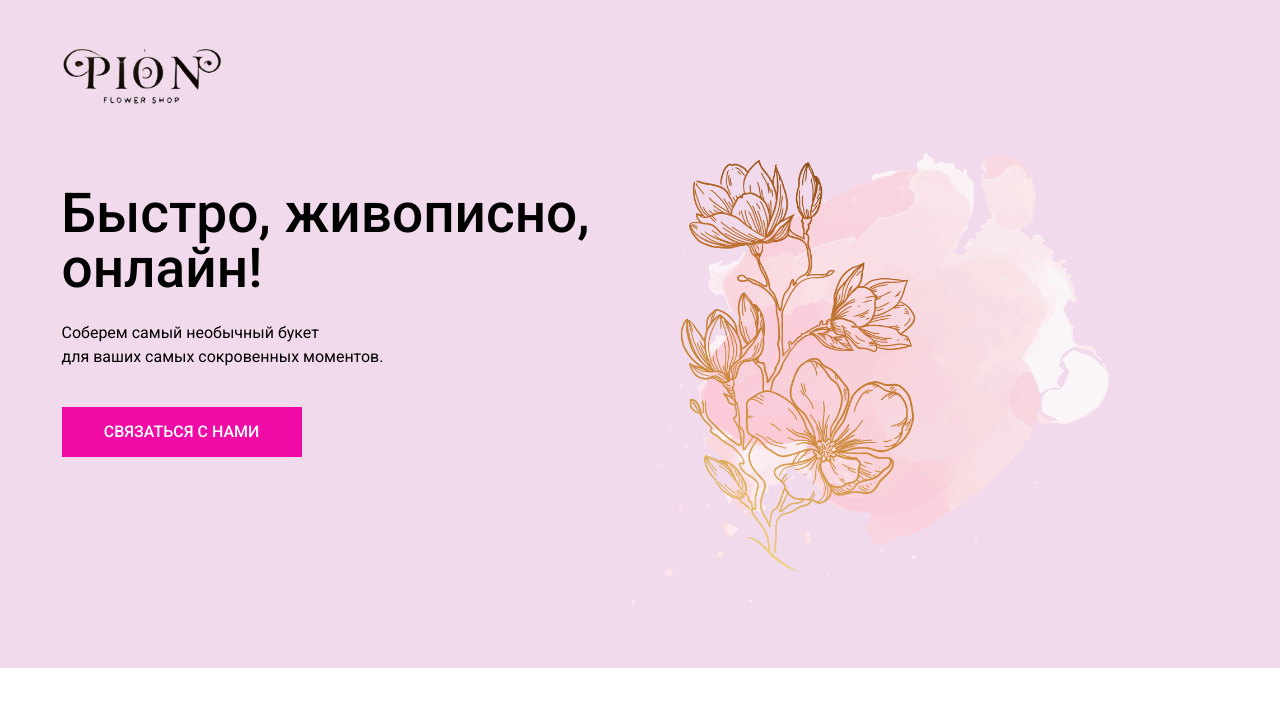
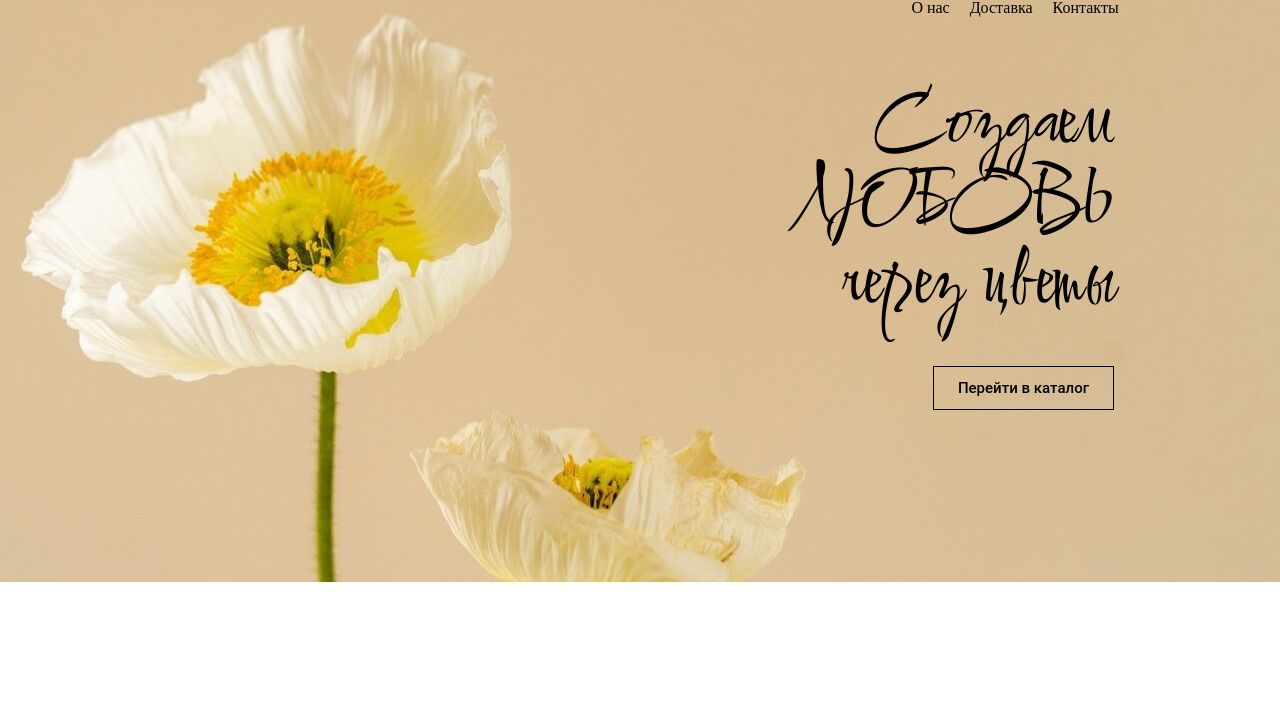
Before and after one commit to Daria4253/flower25, a plain HTML site: page index.html in a window 1280 px wide. Drawn offline with Linux system fonts and the light colour scheme.

Commit message:
Finished head

```diff
--- a/index.html
+++ b/index.html
@@ -1,28 +1,23 @@
-<!DOCTYPE html>
-<html lang="ru">
 <head>
-    <meta charset="UTF-8">
-    <meta name="viewport" content="width=device-width, initial-scale=1.0">
-    <title>Цветочки</title>
+<title>Студия цветов в Новом Уренгое</title>
+     <link rel="stylesheet" href="style.css">
      <link rel="stylesheet" href="reset.css">
-    <link rel="stylesheet" href="style.css">
-    <link href="https://fonts.googleapis.com/css2?family=Roboto:ital,wght@0,100..900;1,100..900&display=swap" rel="stylesheet">
+     <link href="https://fonts.googleapis.com/css2?family=Comforter&display=swap" rel="stylesheet">
  </head>
  <body>
-    <div class="gray-bkg">
-            <header class="centered-block">
-                <img src="пион22-Photoroom.png" width="160px" alt="логотип" class="logo">
-            </header>
-            <div class="intro-block centered-block">
-                <div class="intro-block-text">
-                    <h2 class="intro-block-header">Быстро, живописно, <br>онлайн!</h2>
-                    <p class="intro-block-subheader">Соберем самый необычный букет <br>для ваших самых сокровенных моментов.</p>
-                    <button class="intro-block-button">Связаться с нами</button>
+    <div class="intro-block">
+        <div class="intro-content">
+            <h2>О нас</h2>
+            <h2>Доставка</h2>
+            <h2>Контакты </h2>
         </div>
-                <img src="9567361.png" width="560px" alt="телефоны">
-            </div>
+        <div class="intro-text">
+            <h2 class="main-text">Создаем ЛЮБОВЬ<br>через цветы</h2>
+            <button class="intro-button">
+                Перейти в каталог
+            </button>
         </div>
 
 
+     </div>
  </body>
-</html>
--- a/style.css
+++ b/style.css
@@ -1,46 +1,42 @@
-.gray-bkg{
-    background:#f1daeb;
+.intro-block{
+    background-image: url("flower bck.jpg");
+    background-repeat: no-repeat;
+    width: 100%;
+    height: 600px;
+   }
+.intro-content{
+    margin-left: 750px;
+    display: flex;
+    justify-content:center;
+    gap: 20px;
 }
 
-.logo{
-    width: 160px;
-    margin-top: 49px;
+.intro-text{
+    text-align: right;
+    margin-left: 710px;
+    padding: 20px;
+    max-width: 30%;
+    font-family: "Comforter", cursive;
+    font-weight: 500;
+    font-style: normal;
+    font-size: 80px;
+
     }
-
-.intro-block{
-    display: flex;
+    .main-text{
+        margin-top: 50px;
     }
-.intro-block-header{
-    font-family:"Roboto", serif;
-    font-size: 55px;
-    font-weight: 500;
-    line-height: 1;
-    margin-top: 78px;
-}
-
-.intro-block-subheader{
+    .intro-button{
+        padding: 12px 24px;
+        margin-top: 40px;
+        background-color: transparent; /* Прозрачный фон */
+        border: 1px solid #000;      /* Черная рамка 1px */
+        color: #000;
+        cursor: pointer;
         font-family: "Roboto", serif;
-    font-size: 16px;
-    font-weight: 400;
-    line-height: 24px;
-    margin-top: 25px;
-}
-
-.intro-block-button{
-    font-family: "Roboto", serif;
-    font-size: 16px;
+        font-size: 15px;
         font-weight: 500;
         line-height: 18px;
-    text-transform: uppercase;
-    background: #f00ba7;
-    color: white;
-    border: 0px;
-    height: 50px;
-    width: 240px;
-    cursor: pointer;
-    margin-top: 38px;
     }
-.centered-block{
-    margin: 0 auto;
-    width: 1157px;
+    .intro-button:hover {
+        background-color: #fce5ca; /* Молочный цвет фона */
     }
```
Also changed, not shown: flower bck.jpg (added), цветок 1.jpg (added), цветок 2.jpg (added), цветок 3.jpg (added), цветок 5.jpg (added), цветочек 4.jpg (added), цветочек 5.jpg (added), цветочек 6.jpg (added), эустома.jpg (added). Lines whose indentation alone changed are shown as unchanged.
